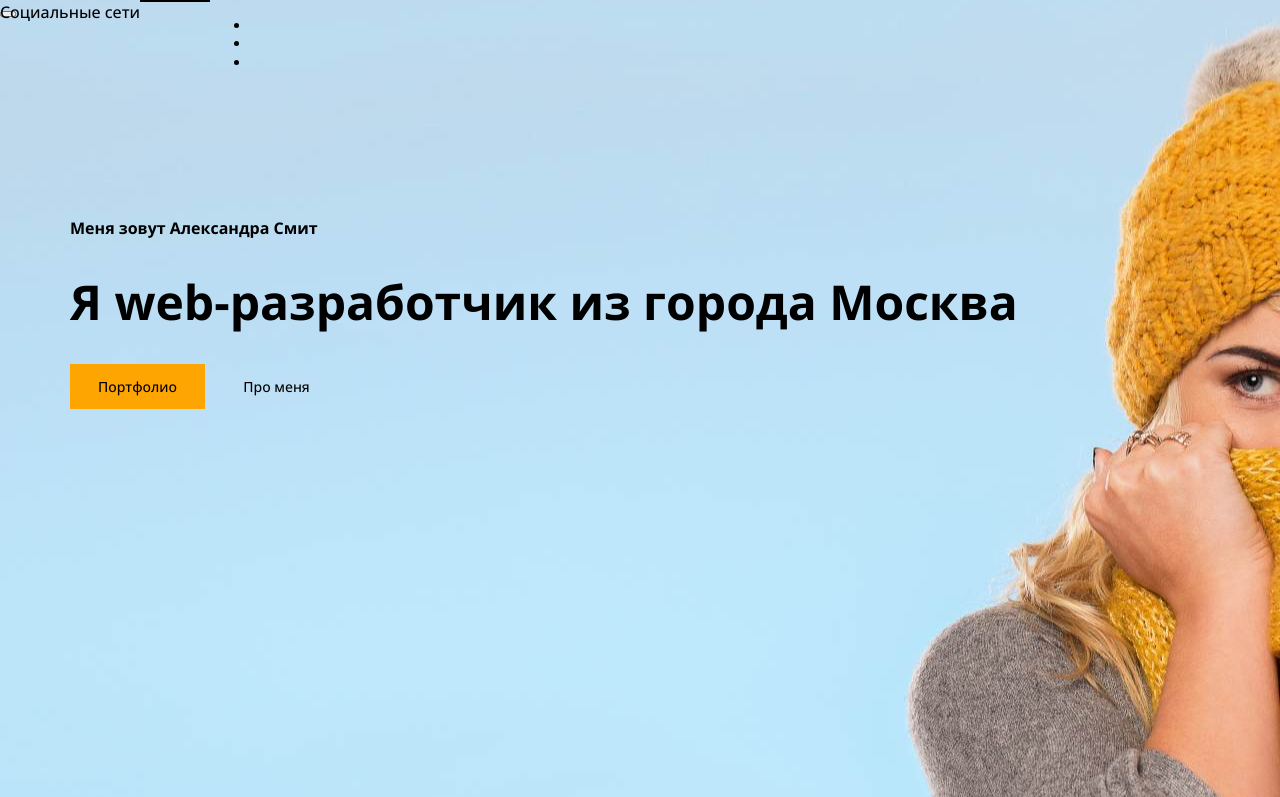
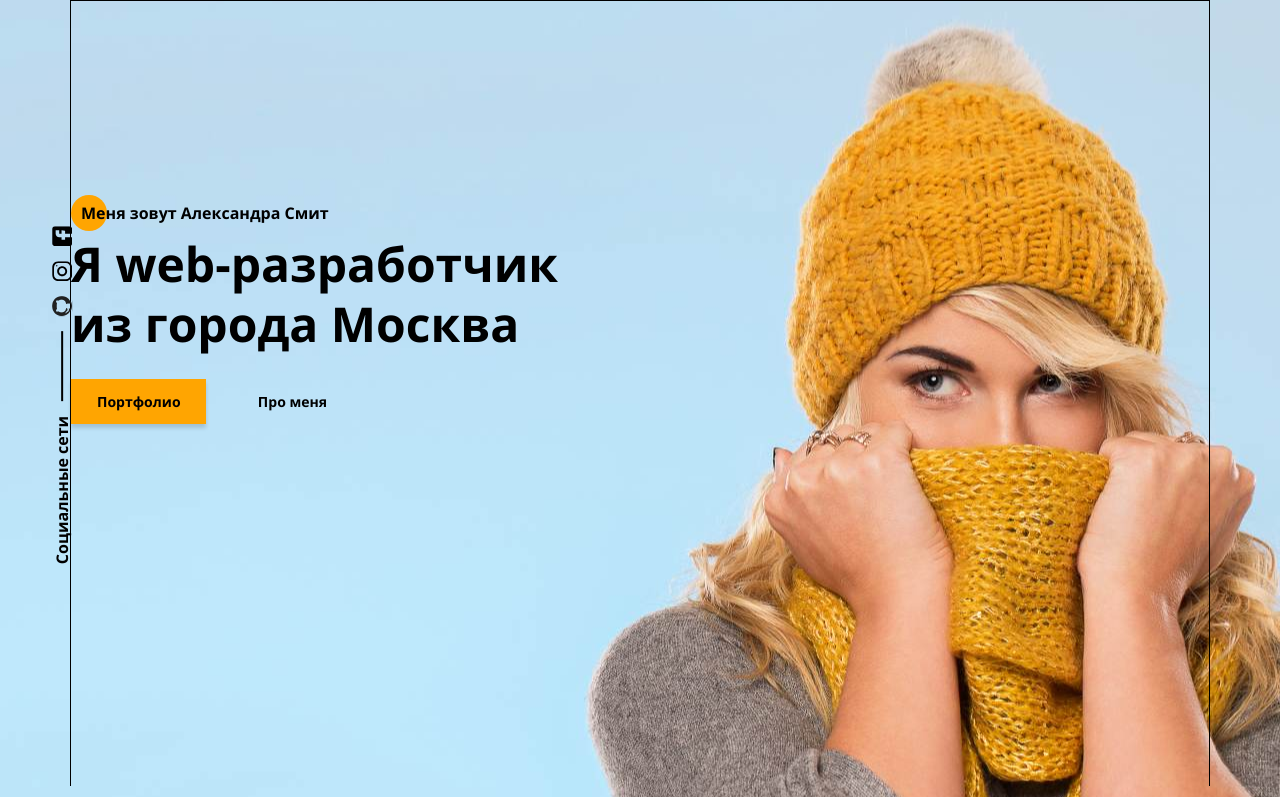
Before and after one commit to Shist/Web-Dev-Portfolio, a plain HTML site: page index.html in a window 1280 px wide. Shown: the top 797 px of the page. Drawn offline with Linux system fonts and the light colour scheme; files whose address does not match are found by name.

Commit message:
Added styles for main info section

```diff
--- a/index.html
+++ b/index.html
@@ -4,7 +4,7 @@
     <meta charset="UTF-8" />
     <meta name="viewport" content="width=device-width, initial-scale=1.0" />
     <link rel="icon" type="image/x-icon" href="./images/app-fav-icon.ico" />
-    <link rel="stylesheet" href="./styles/normalize/normalize.css" />
+    <link rel="stylesheet" href="./styles/reset/reset.css" />
     <link rel="stylesheet" href="./styles/global/glStyle.css" />
     <title>Web-Dev-Portfolio</title>
   </head>
@@ -18,24 +18,27 @@
       <main class="main">
         <div class="main-info-section">
           <div class="main-info-section__socials-wrapper">
-            <span class="main-info-section__socials-text">Социальные сети</span>
+            <h4 class="main-info-section__socials-text">Социальные сети</h4>
             <div class="main-info-section__socials-divider"></div>
             <ul class="socials-list">
               <li class="socials-list__item">
                 <a
                   href="https://github.com/"
+                  target="_blank"
                   class="socials-list__item-link socials-list__item-link_github"
                 ></a>
               </li>
               <li class="socials-list__item">
                 <a
                   href="https://www.instagram.com/"
+                  target="_blank"
                   class="socials-list__item-link socials-list__item-link_insta"
                 ></a>
               </li>
               <li class="socials-list__item">
                 <a
                   href="https://www.facebook.com/"
+                  target="_blank"
                   class="socials-list__item-link socials-list__item-link_facebook"
                 ></a>
               </li>
@@ -204,18 +207,21 @@
               <li class="contacts-section__social-item">
                 <a
                   href="https://www.facebook.com/"
+                  target="_blank"
                   class="contacts-section__social-link contacts-section__social-link_facebook"
                 ></a>
               </li>
               <li class="contacts-section__social-item">
                 <a
                   href="https://telegram.org/"
+                  target="_blank"
                   class="contacts-section__social-link contacts-section__social-link_telegram"
                 ></a>
               </li>
               <li class="contacts-section__social-item">
                 <a
                   href="https://www.instagram.com/"
+                  target="_blank"
                   class="contacts-section__social-link contacts-section__social-link_insta"
                 ></a>
               </li>
@@ -321,18 +327,21 @@
             <li class="socials-list__item">
               <a
                 href="https://github.com/"
+                target="_blank"
                 class="socials-list__item-link socials-list__item-link_github"
               ></a>
             </li>
             <li class="socials-list__item">
               <a
                 href="https://www.instagram.com/"
+                target="_blank"
                 class="socials-list__item-link socials-list__item-link_insta"
               ></a>
             </li>
             <li class="socials-list__item">
               <a
                 href="https://www.facebook.com/"
+                target="_blank"
                 class="socials-list__item-link socials-list__item-link_facebook"
               ></a>
             </li>
--- a/styles/global/_templates.scss
+++ b/styles/global/_templates.scss
@@ -22,6 +22,7 @@
   font-family: $font-opensans;
   font-size: $f-s;
   line-height: $l-h;
+  font-weight: 500;
   color: $color-black;
 }
 
@@ -30,6 +31,7 @@
   font-family: $font-opensans;
   font-size: $f-s;
   line-height: $l-h;
+  font-weight: 500;
   color: $c;
   text-decoration: none;
   transition: 0.3s;
@@ -43,6 +45,7 @@
   font-family: $font-opensans;
   font-size: 14px;
   line-height: 21px;
+  font-weight: bold;
   text-align: center;
   color: $color-black;
   background-color: $bg-c;
@@ -51,6 +54,8 @@
   transition: 0.3s;
   &:hover {
     transform: scale(1.05);
+    filter: brightness(110%);
     background-color: $color-orange;
+    box-shadow: 0 4px 4px rgba(0, 0, 0, 0.15);
   }
 }
--- a/styles/global/glStyle.scss
+++ b/styles/global/glStyle.scss
@@ -23,14 +23,34 @@
 }
 
 .socials-list {
+  display: flex;
+  column-gap: 15px;
   &__item {
+    width: 20px;
+    height: 20px;
     .socials-list__item-link {
+      display: inline-block;
+      width: 20px;
+      height: 20px;
+      transition: 0.3s;
     }
     .socials-list__item-link_github {
+      background-image: url("../../images/icon-github.svg");
+      &:hover {
+        transform: scale(1.1);
+      }
     }
     .socials-list__item-link_insta {
+      background-image: url("../../images/icon-instagram.svg");
+      &:hover {
+        transform: scale(1.1);
+      }
     }
     .socials-list__item-link_facebook {
+      background-image: url("../../images/icon-facebook.svg");
+      &:hover {
+        transform: scale(1.1);
+      }
     }
   }
 }
--- a/styles/main/_main.scss
+++ b/styles/main/_main.scss
@@ -2,14 +2,21 @@
 @import "../global/templates";
 
 .main-info-section {
+  position: relative;
   min-height: 800px;
   background-image: url("../../images/background.png");
   background-size: cover;
+  background-position: center;
   &__socials-wrapper {
     position: absolute;
+    top: 383px;
+    left: -107px;
     display: flex;
+    align-items: center;
+    column-gap: 15px;
+    transform: rotate(270deg);
     .main-info-section__socials-text {
-      @include default-text(16px, 24px);
+      @include default-headline(16px, 24px);
     }
     .main-info-section__socials-divider {
       width: 70px;
@@ -20,15 +27,39 @@
   &__person-info-wrapper {
     @extend %default-container;
     padding-top: 200px;
+    padding-bottom: 362px;
+    border-top: 1px solid $color-black;
+    border-inline: 1px solid $color-black;
     .main-info-section__name-signature-text {
+      position: relative;
+      z-index: 0;
+      padding-left: 10px;
+      margin-bottom: 9px;
       @include default-headline(16px, 24px);
+      &::before {
+        content: "";
+        position: absolute;
+        top: -6px;
+        left: 0;
+        z-index: -1;
+        display: block;
+        width: 36px;
+        height: 36px;
+        border-radius: 50%;
+        background-color: $color-orange;
+      }
     }
     .main-info-section__major-headline {
+      margin-bottom: 25px;
+      max-width: 530px;
       @include default-headline(48px, 60px);
     }
     .main-info-section__btns-wrapper {
+      display: flex;
+      column-gap: 19px;
       .main-info-section__btn-portfolio {
         @include default-btn(135px, $color-orange);
+        box-shadow: 0 4px 4px rgba(0, 0, 0, 0.15);
       }
       .main-info-section__btn-about-me {
         @include default-btn(135px, transparent);
--- /dev/null
+++ b/styles/reset/reset.css
@@ -0,0 +1,134 @@
+/* http://meyerweb.com/eric/tools/css/reset/
+   v2.0 | 20110126
+   License: none (public domain)
+*/
+
+html,
+body,
+div,
+span,
+applet,
+object,
+iframe,
+h1,
+h2,
+h3,
+h4,
+h5,
+h6,
+p,
+blockquote,
+pre,
+a,
+abbr,
+acronym,
+address,
+big,
+cite,
+code,
+del,
+dfn,
+em,
+img,
+ins,
+kbd,
+q,
+s,
+samp,
+small,
+strike,
+strong,
+sub,
+sup,
+tt,
+var,
+b,
+u,
+i,
+center,
+dl,
+dt,
+dd,
+ol,
+ul,
+li,
+fieldset,
+form,
+label,
+legend,
+table,
+caption,
+tbody,
+tfoot,
+thead,
+tr,
+th,
+td,
+article,
+aside,
+canvas,
+details,
+embed,
+figure,
+figcaption,
+footer,
+header,
+hgroup,
+menu,
+nav,
+output,
+ruby,
+section,
+summary,
+time,
+mark,
+audio,
+video {
+  margin: 0;
+  padding: 0;
+  border: 0;
+  font-size: 100%;
+  font: inherit;
+  vertical-align: baseline;
+}
+/* HTML5 display-role reset for older browsers */
+article,
+aside,
+details,
+figcaption,
+figure,
+footer,
+header,
+hgroup,
+menu,
+nav,
+section {
+  display: block;
+}
+body {
+  line-height: 1;
+}
+ol,
+ul {
+  list-style: none;
+}
+blockquote,
+q {
+  quotes: none;
+}
+blockquote:before,
+blockquote:after,
+q:before,
+q:after {
+  content: "";
+  content: none;
+}
+table {
+  border-collapse: collapse;
+  border-spacing: 0;
+}
+* {
+  margin: 0;
+  padding: 0;
+  box-sizing: border-box;
+}
```
Also changed, not shown: styles/global/glStyle.css, styles/normalize/normalize.css (deleted), 1 other file.
